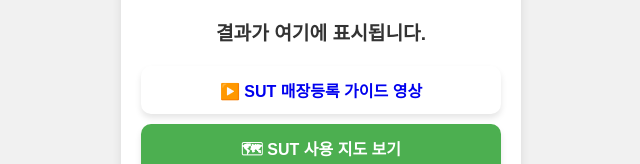
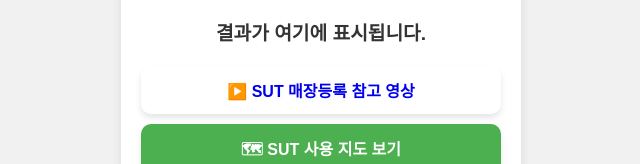
Before and after one commit to sutcoin/sut-calculator, a plain HTML site: page index.html in a window 1280 px wide. Shown: the part 479-643 px from the top of the page, without its empty margins (319-959 px from the left). Drawn offline with Linux system fonts and the light colour scheme.

Commit message:
index.html 업데이트

```diff
--- a/index.html
+++ b/index.html
@@ -149,7 +149,7 @@
     <div class="result" id="result">결과가 여기에 표시됩니다.</div>
 
     <div class="banner">
-      <a class="red" href="https://youtu.be/0G693m1ACmU" target="_blank">▶️ SUT 매장등록 가이드 영상</a>
+      <a class="red" href="https://youtu.be/0G693m1ACmU" target="_blank">▶️ SUT 매장등록 참고 영상</a>
       <a class="naver" href="https://naver.me/5r3pPDqQ" target="_blank">🗺 SUT 사용 지도 보기</a>
       <a class="blue" href="https://sutcoin.github.io/event/" target="_blank">👁 SUT 사용 후기 보기</a>
     </div>
```
